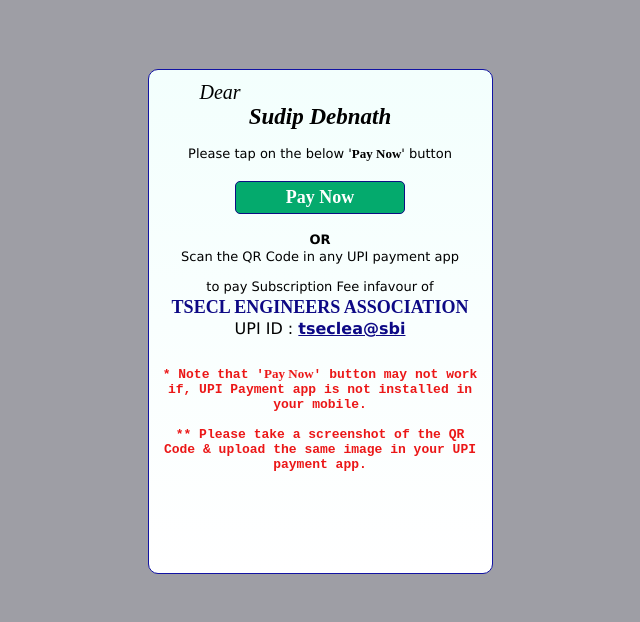
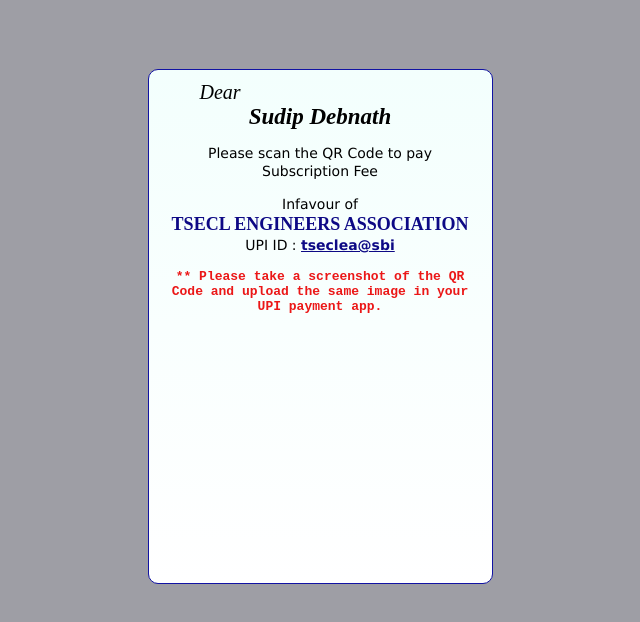
Before and after one commit to tseclengineersasso/029, a plain HTML site: page index.html in a window 1280 px wide. Shown: the whole page, without its empty margins (320-960 px from the left). Drawn offline with Linux system fonts and the light colour scheme; a script that the page names is missing.

Commit message:
Add files via upload

```diff
--- a/index.html
+++ b/index.html
@@ -15,22 +15,6 @@
 
     #qrcode {
         pointer-events: none;
-    }
-    button {
-        background-color: #04AA6D;
-        color: rgb(255, 255, 255);
-        padding: 5px 5px;
-        margin: 5px 0;
-        border: none;
-        cursor: pointer;
-        width: 50%;
-        border-radius: 5px;
-        border: 1px solid #0d0f83;
-    }
-    button:hover {
-        opacity: 0.9;
-        background-color: #7139d3;
-        color: rgb(253, 223, 133);
     }
     .container {
         text-align: center;
@@ -55,17 +39,19 @@
         font-weight: bold;
         line-height: 0.1;
         font-size: 23px;
-        padding-bottom: 5px;
+        padding-bottom: 3px;
     }
     .fnt3 {
-        font-size: 13px;
+        font-size: 14px;
+        line-height: 1.3;
+        padding-left: 30px;
+        padding-right: 30px;
+    }
+    .fnt4 {
+        font-size: 14px;
         line-height: 1.3;
         padding-left: 10px;
         padding-right: 10px;
-    }
-    .fnt4 {
-        font-family: 'Times New Roman';
-        font-weight: bold;
     }
     .fnt5 {
         font-family: 'Courier New';
@@ -99,7 +85,7 @@
     width: 23%; /* Could be more or less, depending on screen size */
     height: 53%;
     min-width: 343px;
-    min-height: 503px;
+    min-height: 513px;
     }
 
     /* Add Zoom Animation */
@@ -127,19 +113,11 @@
         <div class="container">
             <p class="fnt1">Dear</p>
             <p class="fnt2">Sudip Debnath</p>
-            <p class="fnt3">Please tap on the below '<span class="fnt4">Pay Now</span>' button</p>
-
-            <a href="upi://pay?pa=tseclea@sbi&pn=TSECL%20ENGINEERS%20ASSOCIATION&mc=8398&tr=&tn=ID029%20Subscription&am=&cu=INR&url=&mode=02&purpose=00&orgid=159002&sign=MEUCIQC4XHZJWEfBspS1A6+UMtQcBr/ZT00bWTdvZJhRCsLilwIgGPyzjukW/iwSieU2ohpTzfGLGxYwuJfK4ws/lBz8rzs=">
-                <button class="fnt">Pay Now</button>
-            </a>
-            <p class="fnt3"><b>OR</b><br><span style="line-height: 1.3">Scan the QR Code in any UPI payment app</span></p>
+            <p class="fnt3">Please scan the QR Code to pay Subscription Fee</p>
             <center id="qrcode"></center>
-            <p class="fnt3">to pay Subscription Fee infavour of<br><a class="fnt" style="color: rgb(13, 9, 133);">TSECL ENGINEERS ASSOCIATION</a>
-                <br><span style="font-size: 16px;">UPI ID : <u style="color: rgb(13, 9, 133);"><b>tseclea@sbi</b></u></span></p>
-
-            <p class="fnt5" style="padding-top: 13px;">* Note that '<span class="fnt4">Pay Now</span>' button may not work if, UPI Payment app is not installed in your mobile. </p>
-            <p class="fnt5"> ** Please take a screenshot of the QR Code & upload the same image in your UPI payment app. </p>
-
+            <p class="fnt4">Infavour of<br><a class="fnt" style="color: rgb(13, 9, 133);">TSECL ENGINEERS ASSOCIATION</a>
+                <br>UPI ID : <u style="color: rgb(13, 9, 133);"><b>tseclea@sbi</b></u></p>
+            <p class="fnt5"> ** Please take a screenshot of the QR Code and upload the same image in your UPI payment app. </p>
         </div>
     </div>
 </div>
@@ -149,8 +127,8 @@
         var upiData = "upi://pay?pa=tseclea@sbi&pn=TSECL%20ENGINEERS%20ASSOCIATION&mc=8398&tr=&tn=ID029%20Subscription&am=&cu=INR&url=&mode=02&purpose=00&orgid=159002&sign=MEUCIQC4XHZJWEfBspS1A6+UMtQcBr/ZT00bWTdvZJhRCsLilwIgGPyzjukW/iwSieU2ohpTzfGLGxYwuJfK4ws/lBz8rzs=";
         var qrcod = new QRCode(document.getElementById("qrcode"), {
             text: upiData,
-            width: 200,
-            height: 200,
+            width: 243,
+            height: 243,
         });
         qrcod.make();
     }
```
